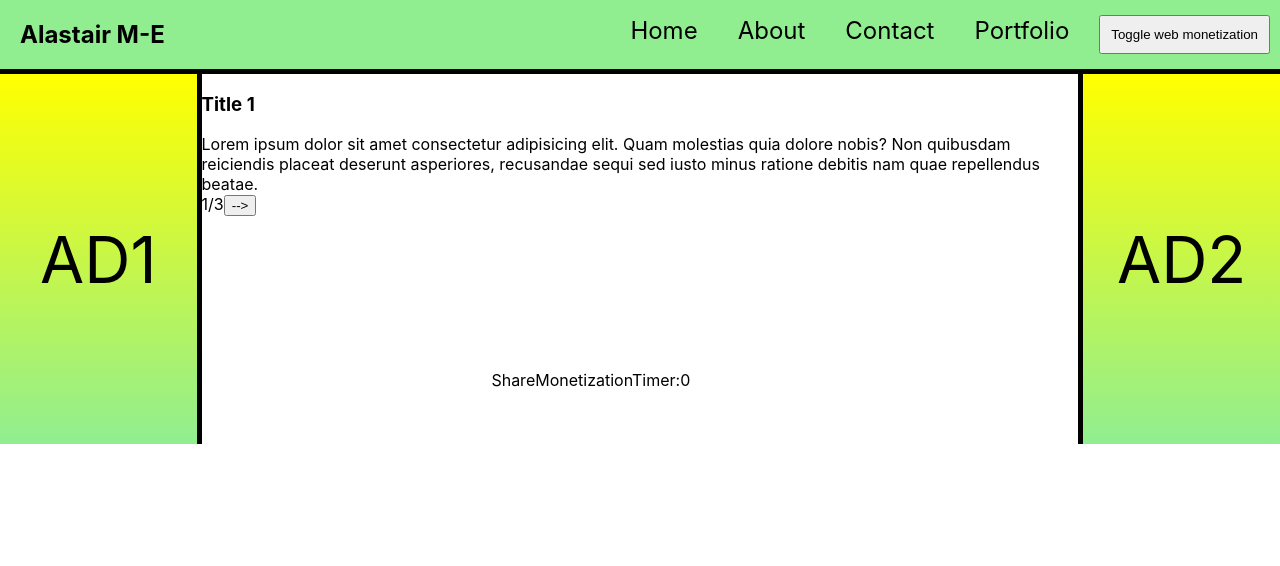
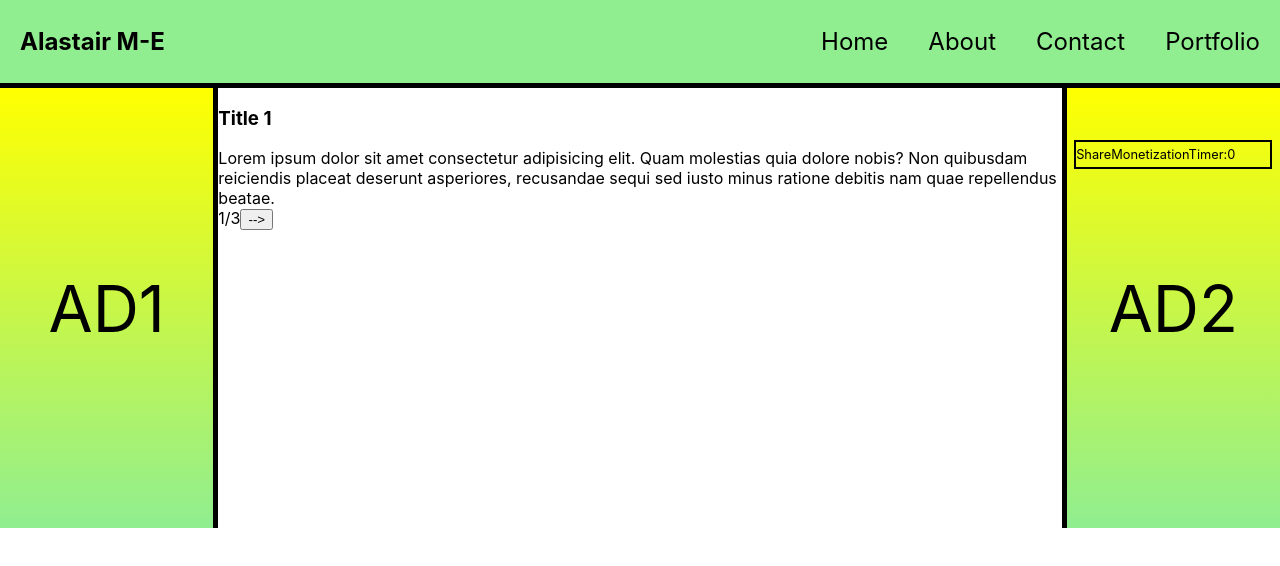
Before and after one commit to AlastairM-E/web3, a React app: page / in a window 1280 px wide. Shown: the top 566 px of the page. Built offline with nearby package versions, Linux system fonts and the light colour scheme; the HTML template or start-up script is replaced by a standard one.

Commit message:
I have made it so that the use will not spend money from the site for X if they go on to the site. However, thsi features does not make any sense, so I will just revert the features back becuase there no use for it

```diff
--- a/src/components/Ad/Ad.tsx
+++ b/src/components/Ad/Ad.tsx
@@ -49,22 +49,23 @@ function useInterval(callback: any, delay: number) {
 }
 
 function Ad({ gridColumn, gridRow, children }: { gridColumn : string; gridRow: string; children: any }) {
-  const { webMonetizationState, additionalTimeCookieState, dispatchNewAdditionalTimeState } = useContext(Context);
+  const {
+    webMonetizationState,
+    additionalTimeCookieState,
+    dispatchNewAdditionalTimeState,
+    toggleWebMonetization,
+    dispatchToggleMonetization,
+  } = useContext(Context);
   const [showAd, setShowAd] = useState(true);
 
-  useEffect(() => {
-    if (webMonetizationState.state === 'stopped' || webMonetizationState.state === undefined) {
-      setShowAd(true);
-    }
-
-    if (webMonetizationState.state === 'started' || webMonetizationState.state === 'pending') {
-      setShowAd(false);
-    }
-  }, [webMonetizationState]);
-
   useInterval(() => {
-    console.log('start of interval', { showAd, additionalTimeCookieState });
-    if (additionalTimeCookieState > 0 && !(additionalTimeCookieState < 0) && showAd === true) {
+    // console.log('start of interval', { showAd, additionalTimeCookieState });
+    // console.log('inside 1st condition', 0, { showAd, additionalTimeCookieState });
+    // console.log('inside 2nd condition', 1, { showAd, additionalTimeCookieState });
+    // console.log('inside 3rd condition', 2, { showAd, additionalTimeCookieState });
+    // console.log('end of interval', { showAd, additionalTimeCookieState });
+    if (additionalTimeCookieState > 0 && !(additionalTimeCookieState < 0)) {
+      dispatchToggleMonetization({ action: 'DISABLE' });
       setShowAd(false);
     }
 
@@ -73,10 +74,20 @@ function Ad({ gridColumn, gridRow, children }: { gridColumn : string; gridRow: s
     }
 
     if (additionalTimeCookieState <= 0 && additionalTimeCookieState !== null) {
-      console.log('inside 3rd condition', 2, { showAd, additionalTimeCookieState });
+      dispatchToggleMonetization({ action: 'ENABLE' });
       setShowAd(true);
     }
-    console.log('end of interval', { showAd, additionalTimeCookieState });
+
+    if (
+      (webMonetizationState.state === 'stopped' || webMonetizationState.state === undefined)
+      && toggleWebMonetization === true
+    ) {
+      setShowAd(true);
+    }
+
+    if (webMonetizationState.state === 'started' || webMonetizationState.state === 'pending') {
+      setShowAd(false);
+    }
   }, 1000);
 
   return showAd
--- a/src/components/Navbar/Navbar.tsx
+++ b/src/components/Navbar/Navbar.tsx
@@ -77,16 +77,12 @@ const DesktopPageLinks = styled.span`
 
 /* COMPONENT */
 function Navbar({ title }: Title) {
-  const { dispatchToggleMonetization } = useContext(Context);
   const ListOfNavLinks = () => (
     <>
       <PageLink href="/home">Home</PageLink>
       <PageLink href="/about">About</PageLink>
       <PageLink href="/contact">Contact</PageLink>
       <PageLink href="/portfolio">Portfolio</PageLink>
-      <button type="button" id="ToggleMonetizationButton" onClick={() => dispatchToggleMonetization({ action: 'TOGGLE' })}>
-        Toggle web monetization
-      </button>
     </>
   );
 
--- a/src/components/ShareMonetizationTimer/ShareMonetizationTimer.tsx
+++ b/src/components/ShareMonetizationTimer/ShareMonetizationTimer.tsx
@@ -8,9 +8,13 @@ import styled from 'styled-components';
 import { Context } from '../../state-management/ContextProvider';
 
 const StyledShareMonetizationTimer = styled.div`
-    grid-row: 11/12;
-    grid-column: 6/7;
+    grid-row: 4/5;
+    grid-column: 11/13;
     color:black;
+    border: 2.5px solid black;
+    margin: 7.5px;
+    padding:5px 0px;
+    font-size: 0.8em;
 `;
 
 function useInterval(callback: any, delay: number) {
--- a/src/components/WebMonetization/WebMonetization.tsx
+++ b/src/components/WebMonetization/WebMonetization.tsx
@@ -8,7 +8,7 @@ import { Context } from '../../state-management/ContextProvider';
 /* COMPONENT */
 function WebMonetization() {
   /* HOOKS */
-  const { dispatchWebMonetizationState, toggleWebMonetization } = useContext(Context);
+  const { dispatchWebMonetizationState, toggleWebMonetization, additionalTimeCookieState } = useContext(Context);
 
   function monetizationEventHandler(event) {
     dispatchWebMonetizationState({
--- a/src/state-management/Reducer.ts
+++ b/src/state-management/Reducer.ts
@@ -12,6 +12,12 @@ function toggleMonetizationReducer(state: any, { action }: { action: string; })
   switch (action) {
     case 'TOGGLE':
       return !state;
+
+    case 'DISABLE':
+      return false;
+
+    case 'ENABLE':
+      return true;
 
     default:
       return state;
```
Also changed, not shown: 1 other file (tests, documents, lock files or other folders).
